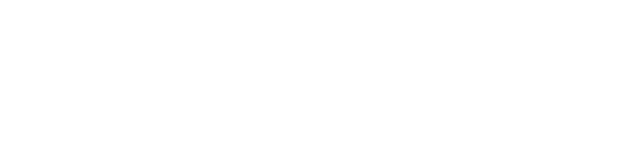
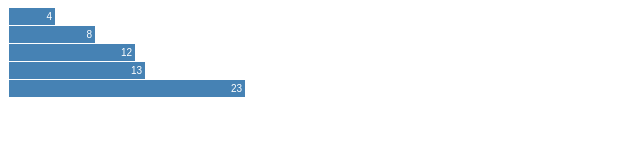
Before and after one commit to Masa13/softdev-HW, a plain HTML site: page 05/index.html in a window 1280 px wide. Shown: the whole page, without its empty margins (0-640 px from the left). Drawn offline with nearby package versions, Linux system fonts and the light colour scheme.

Commit message:
classwork stuff

```diff
--- a/05/index.html
+++ b/05/index.html
@@ -1,9 +1,7 @@
-<html>
+<DOCTYPE html>
 
-  <title>DC Chart</title>
 <style>
-
-    .chart div{
+  .chart div {
   font: 10px sans-serif;
   background-color: steelblue;
   text-align: right;
@@ -11,10 +9,19 @@
   margin: 1px;
   color: white;
   }
-
 </style>
 
-  <div class="chart"></div>
+<div class="chart">
+</div>
 
-  <script src="http://d3js.org/d3.v3.min.js" charset="utf-8"></script>
-</html>
+<script src="https://d3js.org/d3.v3.min.js" charset="utf-8"></script>
+<script>
+data = [4, 8, 12, 13, 23];
+d3.select(".chart")
+.selectAll("div")
+.data(data)
+.enter().append("div")
+.style("width", function(d) {
+return d*10+"px";})
+.text(function(d) { return d; });
+</script>
```
Lines whose indentation alone changed are shown as unchanged.
